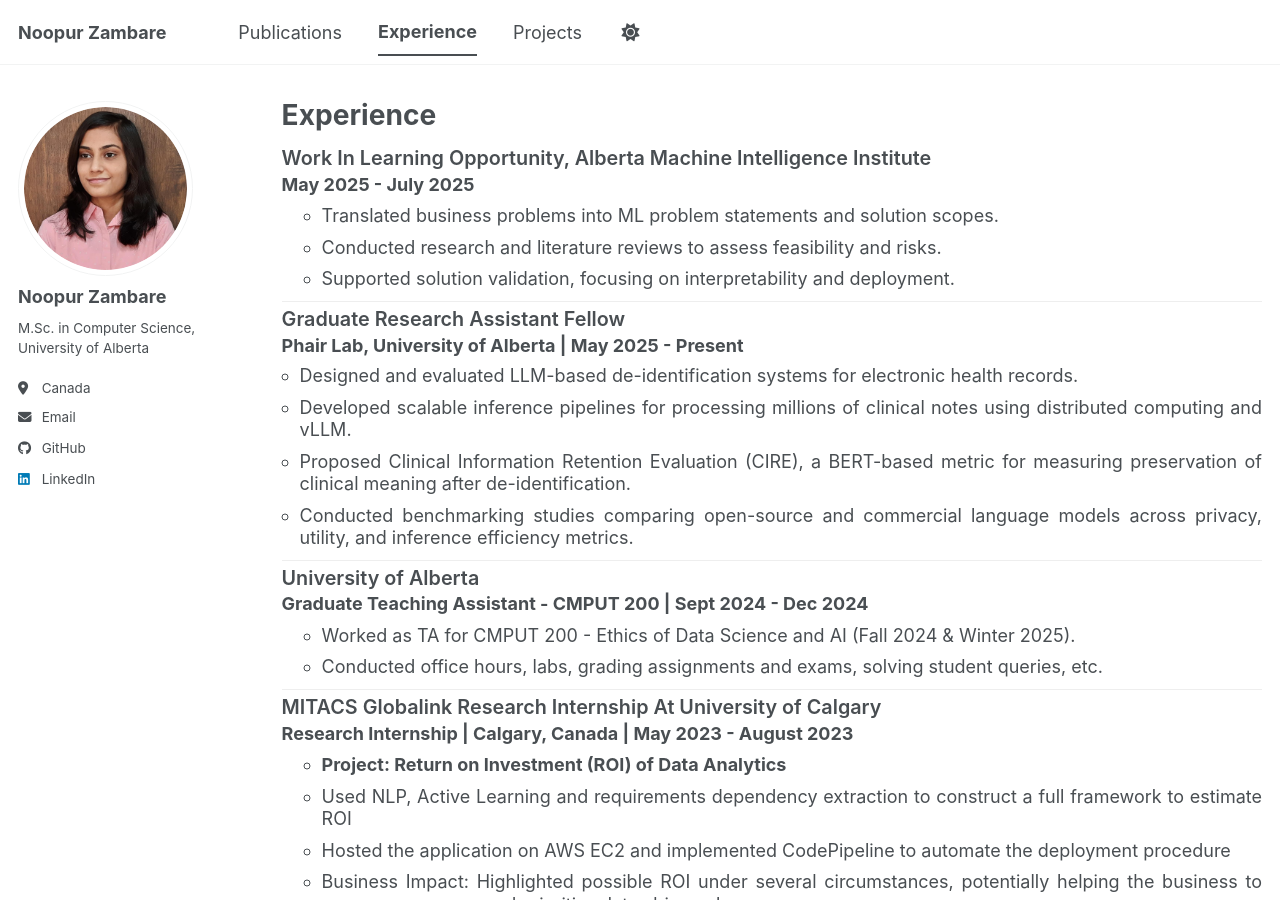
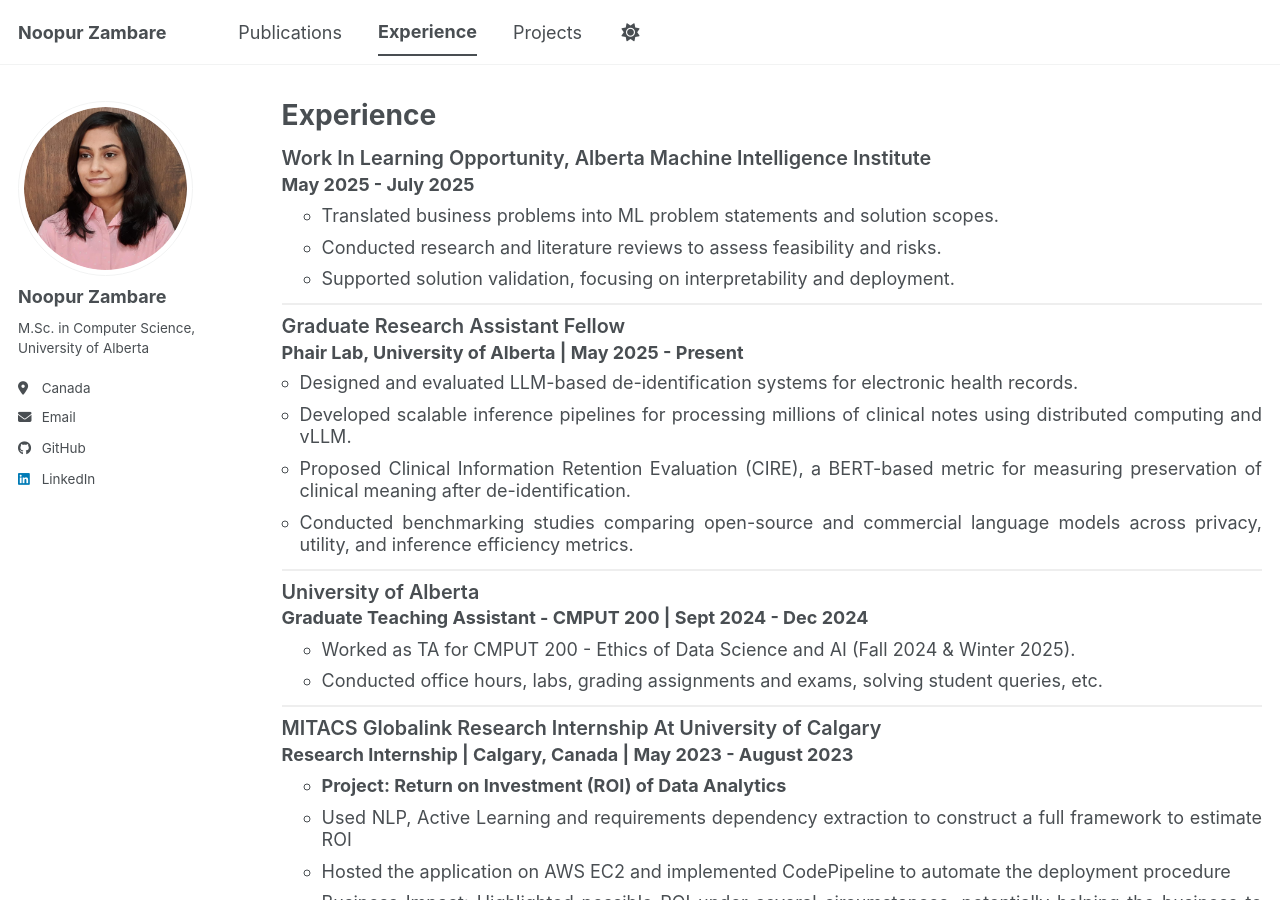
Before and after one commit to noopur-zambare/noopur-zambare.github.io, a Jekyll site: the page built from _pages/experience.html, in a window 1280 px wide and 900 px high. Built offline with Jekyll 4.4.1, drawn with Linux system fonts in a browser that asks for light colours; a script bundle is joined from its source files by our own code; library files that are not in the unit come from our copies.

Commit message:
experience updated

```diff
--- a/_pages/experience.html
+++ b/_pages/experience.html
@@ -13,7 +13,7 @@ author_profile: true
 
 {% for post in sorted_experience %}
 
-  <li style="margin-bottom: 10px;">
+  <li style="margin-bottom: 12px;">
 
     <h3 style="margin: 0 0 3px 0; font-size: 1.1em; font-weight: 600;">
       {{ post.title }}
@@ -26,7 +26,7 @@ author_profile: true
   </li>
 
   {% unless forloop.last %}
-    <hr style="margin: 6px 0; border: 0; border-top: 1px solid #eee;">
+    <hr style="margin: 10px 0; border: 0; border-top: 2px solid #eee;">
   {% endunless %}
 
 {% endfor %}
```
